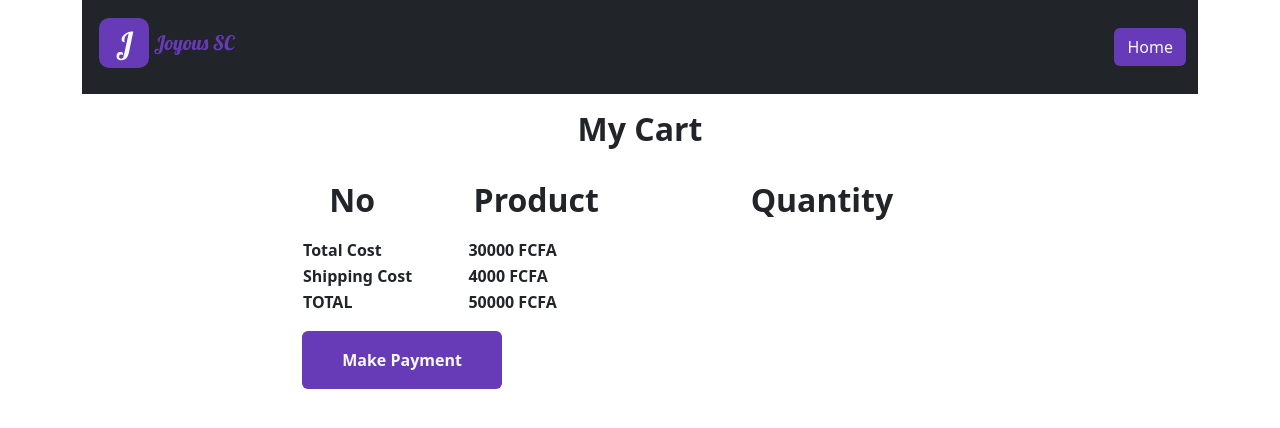
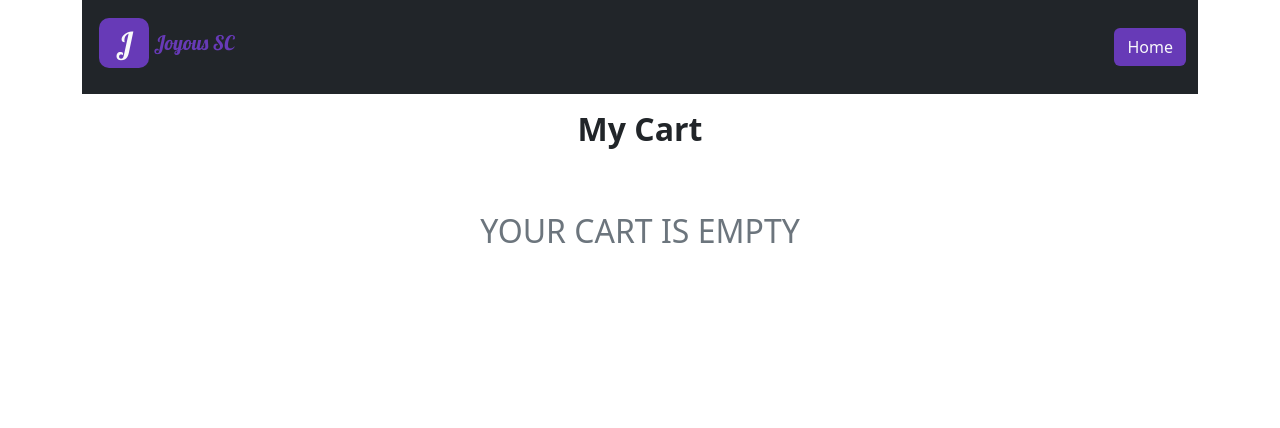
Before and after one commit to MLesky/JSC_SHOP, a PHP site: page /cart.php in a window 1280 px wide. Shown: the top 428 px of the page. Run offline with PHP 8.4, Linux system fonts and the light colour scheme; tables that the repository leaves empty or names only in its code hold one stand-in row (values such as "Sample post"); lists and menus that the app fills with data are empty.

Commit message:
can purchase items in cart

```diff
--- a/client/cart.php
+++ b/client/cart.php
@@ -4,10 +4,22 @@
 
     if(isset($_GET['username']))
         $username = mysqli_real_escape_string($connection, $_GET['username']);
-        $sql = "SELECT products.ID, products.name, products.image, products.price FROM products INNER JOIN purchases ON client_username = '$username' ORDER BY purchases.no";
+
+        $sql = "SELECT distinct products.name, products.price, products.image, products.id, purchases.no from products, purchases, clients where purchases.product_id=products.id and purchases.client_username = '$username' and purchases.ispurchased='no' ";
         $result = mysqli_query($connection, $sql);
         $orders = mysqli_fetch_all($result, MYSQLI_ASSOC);
-    //    print_r($orders);
+
+    if(isset($_POST['purchase'])){
+
+        foreach ($orders as $order) {
+            $id = $order['no'];
+            $date = date('d/m/y h:i:s');
+            $sql = "UPDATE purchases SET purchases.ispurchased='yes', purchases.date_purchase='$date' where purchases.no='$id' ";
+            $result = mysqli_query($connection, $sql);
+        }
+        sleep(2);
+        echo '<div class="h4 text-center text-success">Purchase Successfull</div>';
+    }
 ?>
 
 <body class="container-md">
@@ -26,42 +38,53 @@
   <main>
     <div class="container-sm text-center d-flex flex-column" style="max-width: 700px !important;">
         <h2 class="m-3 fw-bold">My Cart</h2>
+        <?php if($orders == null): ?>
+            <h2 class="text-secondary m-5">YOUR CART IS EMPTY</h2>
+        <?php else: ?>
         <table class="cart-table my-3">
             <tr>
                 <th class="h2 fw-bold">No</th>
-                <th class="h2 fw-bold">Product</th>
-                <th class="h2 fw-bold">Quantity</th>
+                <th class="h2 fw-bold" colspan="2">Product</th>
+                <th class="h2 fw-bold">Price</th>
                 <th class="h2 fw-bold"></th>
             </tr>
-            <?php $i = 1;
+            <?php
+                $i = 1;
+                $totalprice = 0;
                 foreach($orders as $order): ?>
                 <tr>
-                    <td><?php echo $i ?></td>
-                    <td class="image">
-                        <h4><?php echo $order['name']; ?></h4>
-                        <img class="card-img-top" src="../uploads/<?php echo $order['image']; ?>" alt="..." />
+                    <td><?php echo $i; ?></td>
+                    <td style="text-align: left"><h4 class="m-2"><?php echo $order['name']; ?></h4></td>
+                    <td class="image d-flex justify-content-center align-items-center">
+                        <img class="card-img-top m-2" src="../uploads/<?php echo $order['image']; ?>" alt="..." style="width: 50px"/>
                     </td>
-                    <td><?php echo $order['price'] ?></td>
+                    <td class="h5"><?php echo $order['price'] . " FCFA"; ?></td>
                     <td><button class="btn btn-danger p-1">remove</button></td>
                 </tr>
-            <?php endforeach; ?>
+            <?php $i++;
+                $totalprice += $order['price'];
+                endforeach; ?>
         </table>
 
         <table style="width: 300px; font-weight: bold; text-align: left">
             <tr>
                 <td>Total Cost</td>
-                <td>30000 FCFA</td>
+                <td><?php echo $totalprice . "FCFA"; ?></td>
             </tr>
             <tr>
                 <td>Shipping Cost</td>
-                <td>4000 FCFA</td>
+                <td><?php $shippingcost = rand(500, 10000);
+                    echo $shippingcost; ?> FCFA</td>
             </tr>
             <tr>
                 <td>TOTAL</td>
-                <td>50000 FCFA</td>
+                <td><?php echo $shippingcost + $totalprice . "FCFA"; ?></td>
             </tr>
         </table>
-        <button class="btn mybg-dpurple500 p-3 my-3 fw-bold text-light"  style="width: 200px !important;">Make Payment</button>
+        <form method="post" action="<?php echo "./cart.php?username=" . $username;  ?>" >
+            <button class="btn mybg-dpurple500 p-3 my-3 fw-bold text-light"  style="width: 200px !important;" type="submit" name="purchase">Make Payment</button>
+        </form>
+        <?php endif; ?>
     </div>
   </main>
   <footer>
```
Also changed, not shown: README.md.
